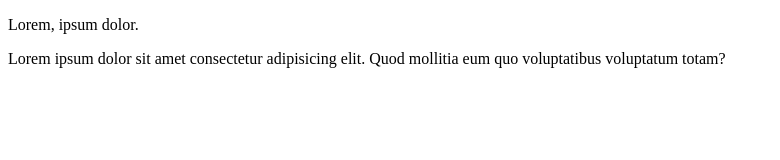
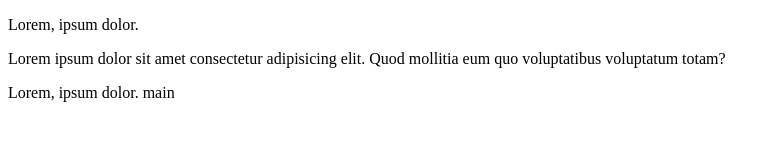
Before and after one commit to Hamza2924/demorepository, a plain HTML site: page index.html in a window 1280 px wide. Shown: the whole page, without its empty margins (0-780 px from the left). Drawn offline with Linux system fonts and the light colour scheme.

Commit message:
new p3 add

```diff
--- a/index.html
+++ b/index.html
@@ -8,5 +8,6 @@
 <body>
     <p>Lorem, ipsum dolor.</p>
     <P>Lorem ipsum dolor sit amet consectetur adipisicing elit. Quod mollitia eum quo voluptatibus voluptatum totam?</P>
+    <p>Lorem, ipsum dolor. main</p>
 </body>
 </html>
```
